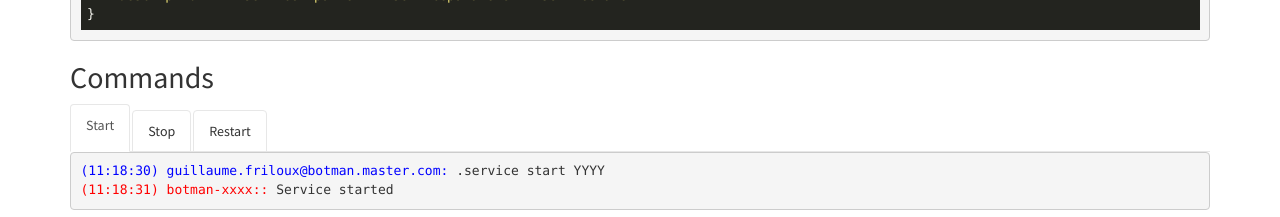
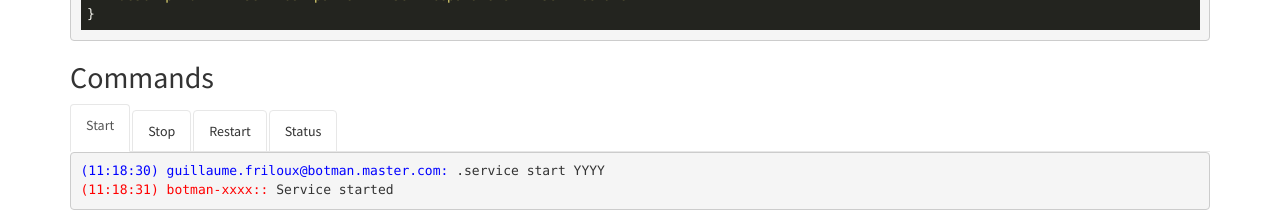
Before and after one commit to gfriloux/botman, a Jekyll site: the page built from docs/_modules/services.html, in a window 1280 px wide. Shown: the part 954-1171 px from the top of the page. Built offline with Jekyll 4.4.1, drawn with Linux system fonts in a browser that asks for light colours; nearby versions of some CDN libraries.

Commit message:
docs: Add documentation for ".service status".
refs #23

```diff
--- a/docs/_modules/services.html
+++ b/docs/_modules/services.html
@@ -55,6 +55,7 @@
   <li class="active"><a href="#start" data-toggle="tab" aria-expanded="true">Start</a></li>
   <li class=""><a href="#stop" data-toggle="tab" aria-expanded="false">Stop</a></li>
   <li class=""><a href="#restart" data-toggle="tab" aria-expanded="false">Restart</a></li>
+  <li class=""><a href="#status" data-toggle="tab" aria-expanded="false">Status</a></li>
 </ul>
 <div id="myTabContent" class="tab-content">
   <div class="tab-pane fade active in" id="start">
@@ -72,4 +73,13 @@
 <span style="color:blue">(11:18:45) guillaume.friloux@botman.master.com:</span> .service restart YYYY
 <span style="color:red">(11:18:46) botman-xxxx::</span> Service restarted</pre>
   </div>
+  <div class="tab-pane fade in" id="status">
+    <div class="alert alert-dismissible alert-warning">
+      .service status will only work on windows ATM.<br />
+      If you try it on any other OS, it will stop the service.
+    </div>
+    <pre>
+<span style="color:blue">(16:41:32) guillaume.friloux@botman.master.com:</span> .service status YYYY
+<span style="color:red">(16:41:32) botman-xxxx::</span> The service is running.</pre>
+  </div>
 </div>
```
